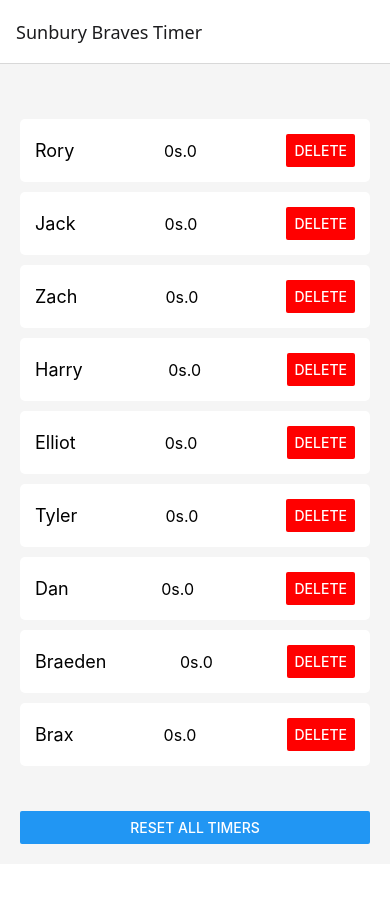
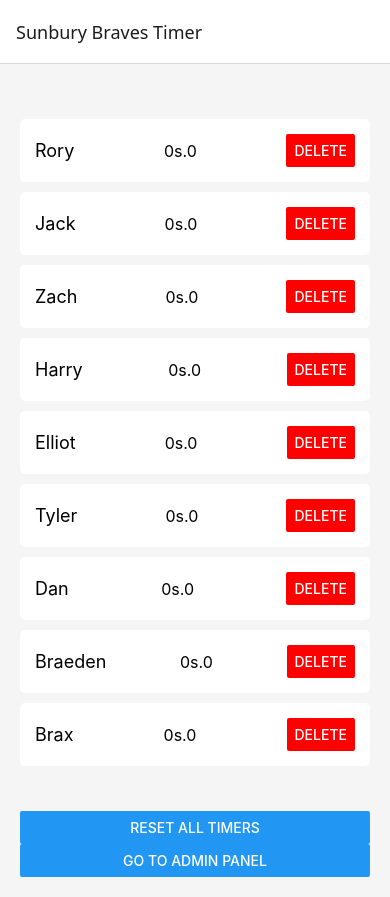
Before and after one commit to hpaffrath/SunburyBravesTimer, a React Native app: screen / in a window 390 px wide. Before the commit the page ends 864 px from the top, so only its background shows below. Built offline with nearby package versions, Linux system fonts and the light colour scheme.

Commit message:
Admin screen added.

```diff
--- a/App.js
+++ b/App.js
@@ -23,8 +23,6 @@ const blue = '#d0ebff'
 
 const orangeWaternark = 60
 const redWaternark = 120
-
-
 
 // Helper function to calculate background color based on time difference
 const getTimerBackgroundColor = (timer, timers) => {
@@ -81,9 +79,13 @@ const formatTime = (time) => {
 };
 
 // Main Timer Screen Component
-const TimerScreen = ({ timers, setTimers }) => {
+const TimerScreen = ({ timers, setTimers, navigation }) => {
   const sortedTimers = timers.sort((a, b) => {
-    // Prioritize red timers (those 2 minutes behind)
+    // Prioritize active timers (those that are running)
+    if (a.running && !b.running) return -1;
+    if (!a.running && b.running) return 1;
+
+    // If both timers have the same active status, prioritize red timers (those 2 minutes behind)
     const aBgColor = getTimerBackgroundColor(a, timers);
     const bBgColor = getTimerBackgroundColor(b, timers);
 
@@ -149,8 +151,13 @@ const TimerScreen = ({ timers, setTimers }) => {
         )}
         keyExtractor={item => item.id}
       />
+
       <View style={styles.bottomButtonsContainer}>
         <Button title="Reset All Timers" onPress={resetTimers} />
+        <Button
+          title="Go to Admin Panel"
+          onPress={() => navigation.navigate('Admin')}
+        />
       </View>
     </View>
   );
```
